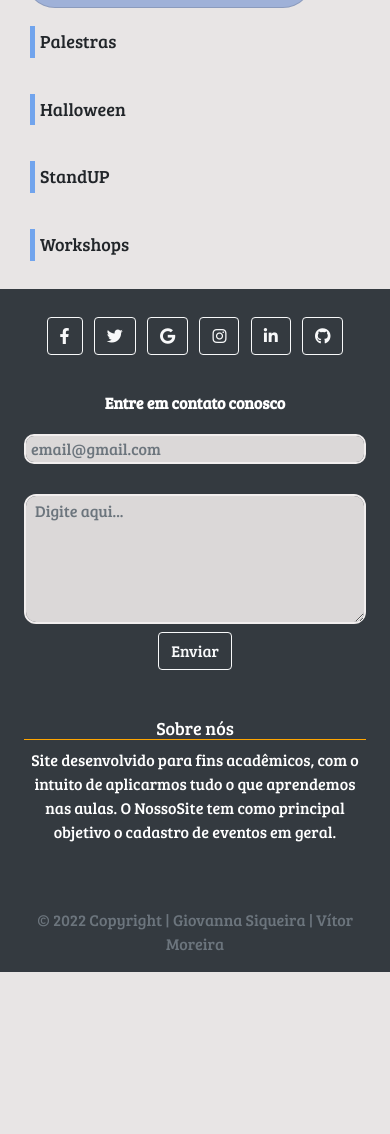
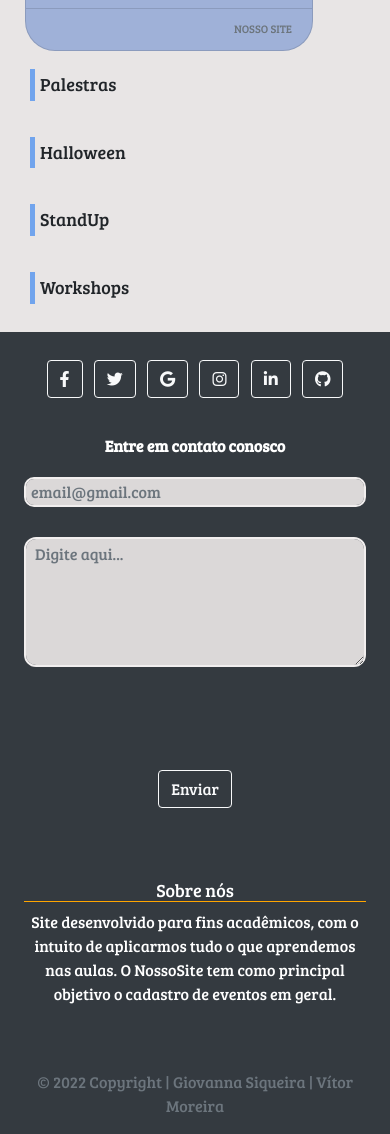
Before and after one commit to M4riotto/pj2-g06, a PHP site: page / in a window 390 px wide. Shown: the part 1024-2158 px from the top of the page. Before the commit the page ends 1996 px from the top, so only its background shows below. Run offline with PHP 8.4, Linux system fonts and the light colour scheme; data comes from the database, SQL or seed files in the repository.

Commit message:
organização codigo html

```diff
--- a/pj2-g06/assets/custom.css
+++ b/pj2-g06/assets/custom.css
@@ -22,7 +22,7 @@
 .wrapper > .bg-faded{
     background-color: var(--nav);
 }
-.wrapper > .navbar > .container > #logo {
+.wrapper > .navbar > .cont > #logo {
     display: flex;
     align-items: center;
     margin-right: 10px;
@@ -49,10 +49,10 @@
 }
 /* DROPDOWN */
 .navbar-nav > .nav-item > .dropdown-menu {
-    border-radius: 10px;
+    border-radius: 15px;
 }
 /* FORMULARIO DE PESQUISA */
-.sign-in, .sign-up, .botao, .form-control {
+.form-control, .botao, .sign-in, .sign-up {
     border-radius: 12px;
     padding: 3px 9px;
 }
@@ -82,7 +82,6 @@
 }
 /* CATEGORIA */
 .botoes_categoria{
-    display: flex;
     margin-top: 10px;
 }
 .categoria > .botoes_categoria > h3 {
@@ -92,28 +91,28 @@
     border-left: 5px solid var(--nav);
     padding: 5px;
 }
-.categoria > .cat{
+.categoria > .categorias{
     display: flex;
     flex-direction: row;
     overflow-x: auto;
     padding: 8px 0 15px 0;
 }
-.cat::-webkit-scrollbar {
+.categorias::-webkit-scrollbar {
     height: 10px; /* width of the entire scrollbar */
 }
-.cat::-webkit-scrollbar-track {
+.categorias::-webkit-scrollbar-track {
     background: var(--grey-400); /* color of the tracking area */
 }
-.cat::-webkit-scrollbar-thumb {
+.categorias::-webkit-scrollbar-thumb {
     background-color: var(--grey-600); /* color of the scroll thumb */
     border-radius: 20px; /* roundness of the scroll thumb */
 }
-.categoria > .cat > a > .links{
+.categoria > .categorias > a > img{
     border-radius: 200px;
     margin-left: 10px;
 }
 /* DIVS DAS CATEGORIAS  */
-#corpo1 > h2{
+#caixaCategorias > h2{
     margin-left: 30px;
     margin-bottom: 18px;
     margin-top: 18px;
@@ -127,15 +126,13 @@
     padding: 0;
 }
 /* FOOTER  */
-footer.end{
+#footer{
     font-family:Arial, Helvetica, sans-serif;
 }
-.btn-outline-light{
-    margin-top: 5px;
+#footer > .container #contato > .form > .row .formulario > .form-outline .botao1 > .submit{
+    margin-top: 100px;
 }
-/* /index.html */
-
-/* painel.php */
+/* PAINEL.PHP */
 body{
     background-color: var(--fundo);
 }
--- a/pj2-g06/index.html
+++ b/pj2-g06/index.html
@@ -111,116 +121,93 @@
           <span class="carousel-control-next-icon"></span>
           <span class="sr-only">Próximo</span>
         </a>
+      </div> <!-- <div class="carousel-inner"> -->
+    </div><!-- Carousel -->
 
-    </div> <!-- <div class="carousel-inner"> -->
-  </div> <!-- Carousel -->
-
-  <!--divs das categorias para js--> <!-- Aqui irá aparecer os cards -->
-  <div id="corpo1">
+    <!-- Adicionar os cards -->
+    <div id="caixaCategorias">
       <h2 class="festas">Festas</h2>
       <div id="festas"></div>
       <h2 class="palestras">Palestras</h2>
       <div id="palestras"></div>
       <h2 class="halloween">Halloween</h2>
       <div id="halloween"></div>
-    <h2 class="standup">StandUP</h2>
+      <h2 class="standup">StandUp</h2>
       <div id="standUP"></div>
       <h2 class="workshops">Workshops</h2>
       <div id="workshops"></div>
-  </div>
+    </div><!-- Cards -->
 
     <!-- Footer -->
-  <footer class="end bg-dark text-center text-white" id="footer">
-    <!-- Grid container -->
+    <footer class="bg-dark text-center text-white" id="footer">
       <div class="container p-4">
-      <!-- Section: Social media -->
-      <section class="mb-4">
-        <!-- Facebook -->
-        <a class="btn btn-outline-light btn-floating m-1" href="#!" role="button">
+        <section class="mb-4" id="icones">
+          <a class="btn btn-outline-light btn-floating m-1" href="#!" role="button"><!-- Facebook -->
             <i class="fab fa-facebook-f"></i>
           </a>
-        <!-- Twitter -->
-        <a class="btn btn-outline-light btn-floating m-1" href="#!" role="button">
+          <a class="btn btn-outline-light btn-floating m-1" href="#!" role="button"><!-- Twitter -->
             <i class="fab fa-twitter"></i>
           </a>
-        <!-- Google -->
-        <a class="btn btn-outline-light btn-floating m-1" href="#!" role="button">
+          <a class="btn btn-outline-light btn-floating m-1" href="#!" role="button"><!-- Google -->
             <i class="fab fa-google"></i>
           </a>
-        <!-- Instagram -->
-        <a class="btn btn-outline-light btn-floating m-1" href="#!" role="button">
+          <a class="btn btn-outline-light btn-floating m-1" href="#!" role="button"><!-- Instagram -->
             <i class="fab fa-instagram"></i>
           </a>
-        <!-- Linkedin -->
-        <a class="btn btn-outline-light btn-floating m-1" href="#!" role="button">
+          <a class="btn btn-outline-light btn-floating m-1" href="#!" role="button"><!-- Linkedin -->
             <i class="fab fa-linkedin-in fa-color-blue"></i>
           </a>
-        <!-- Github -->
-        <a class="btn btn-outline-light btn-floating m-1" href="#!" role="button">
+          <a class="btn btn-outline-light btn-floating m-1" href="#!" role="button"><!-- Github -->
             <i class="fab fa-github fa-color-blue"></i>
           </a>
-      </section>
-      <!-- Section: Social media -->
-      <!-- Section: Form -->
-      <section class="">
-        <form action="">
-          <!--Grid row-->
+        </section><!-- Section: Social media -->
+
+        <section class="mb-4" id="contato">
+          <form class="form">
             <div class="row d-flex justify-content-center">
-            <!--Grid column-->
               <div class="col-auto">
                 <p class="pt-2">
                   <strong>Entre em contato conosco</strong>
                 </p>
-            </div>
-            <!--Grid column-->
-            <!--Grid column-->
-            <div class="col-md-5 col-12">
-              <!-- Email input -->
+              </div><!--Grid column-->
+
+              <div class="formulario col-md-5 col-12">
                 <div class="form-outline form-white mb-4">
-                <input class="form-control" type="email" id="form5Example21" placeholder="email@gmail.com"/>
-                <br>
+                  <input class="form-control" type="email" id="form5Example21" placeholder="email@gmail.com"/><br>
                   <textarea class="form-control" name="" id="" cols="60" rows="5" placeholder="Digite aqui..."></textarea>
-                <!--Grid column-->
-                <div class="col-auto">
-                  <!-- Submit button -->
-                  <button class="btn btn-outline-light mb-4" type="submit">
+                  <div class="botao1 col-auto">
+                    <button class="submit btn btn-outline-light mb-4" type="submit">
                       Enviar
-                  </button>
-                </div>
-              </div>
-            </div>
-            <!--Grid column-->
-          </div>
-        <!--Grid row-->
-        </form>
-      </section>
-      <!-- Section: Form -->
-      <!-- Section: Text -->
+                    </button><!-- Submit button -->
+                  </div><!--Grid column-->
+                </div><!-- Email input -->
+              </div><!--Grid column-->
+            </div><!--Grid row-->
+          </form><!--Form-->
+        </section><!-- Section: Form -->
+
         <section class="mb-4" id="sobre">
           <h2 style="border: none; border-bottom: 1px solid orange;">Sobre nós</h2>
           <p>
             Site desenvolvido para fins acadêmicos, com o intuito de aplicarmos tudo o que aprendemos nas aulas. O NossoSite tem como principal objetivo o cadastro de eventos em geral.
           </p>
-      </section>
-      <!-- Section: Text -->
-    </div>
-    <!-- Grid container -->
-    <!-- Copyright -->
-    <div class="text-center text-muted footer-bg-color p-3">
-      © 2022 Copyright | Giovanna Siqueira | Vítor Moreira
-    </div>
-    <!-- Copyright -->
+        </section><!-- Section: Text -->
+      </div><!-- Grid container -->
+      <div class="text-center text-muted footer-bg-color p-3">© 2022 Copyright | Giovanna Siqueira | Vítor Moreira</div><!-- Copyright -->
+    </footer><!-- Footer -->
+  </div><!-- Wrapper -->
 
-
-  <!--modal cadastrar-->
+  <!--Modal Cadastrar-->
   <div class="modal" id="modal-cadastrar" onclick="hideModalCadastrar('#modal-cadastrar', event)">
     <div class="modal-body cadastroP">
       <h1>Cadastro</h1>
       <form onsubmit="insertCadastro(event)">
         <label for="nome">Seu Nome:</label>
         <input type="text" name="nome" required>
+
         <label for="cpf">Seu CPF:</label>
         <input type="cpf" name="cpf">
+
         <label for="dataNascimento">Data Nascimento:</label>
         <input type="date" name="dataNascimento">
 
```
Also changed, not shown: other parts of pj2-g06/index.html (+51 -42 lines). Lines whose indentation alone changed are shown as unchanged.
